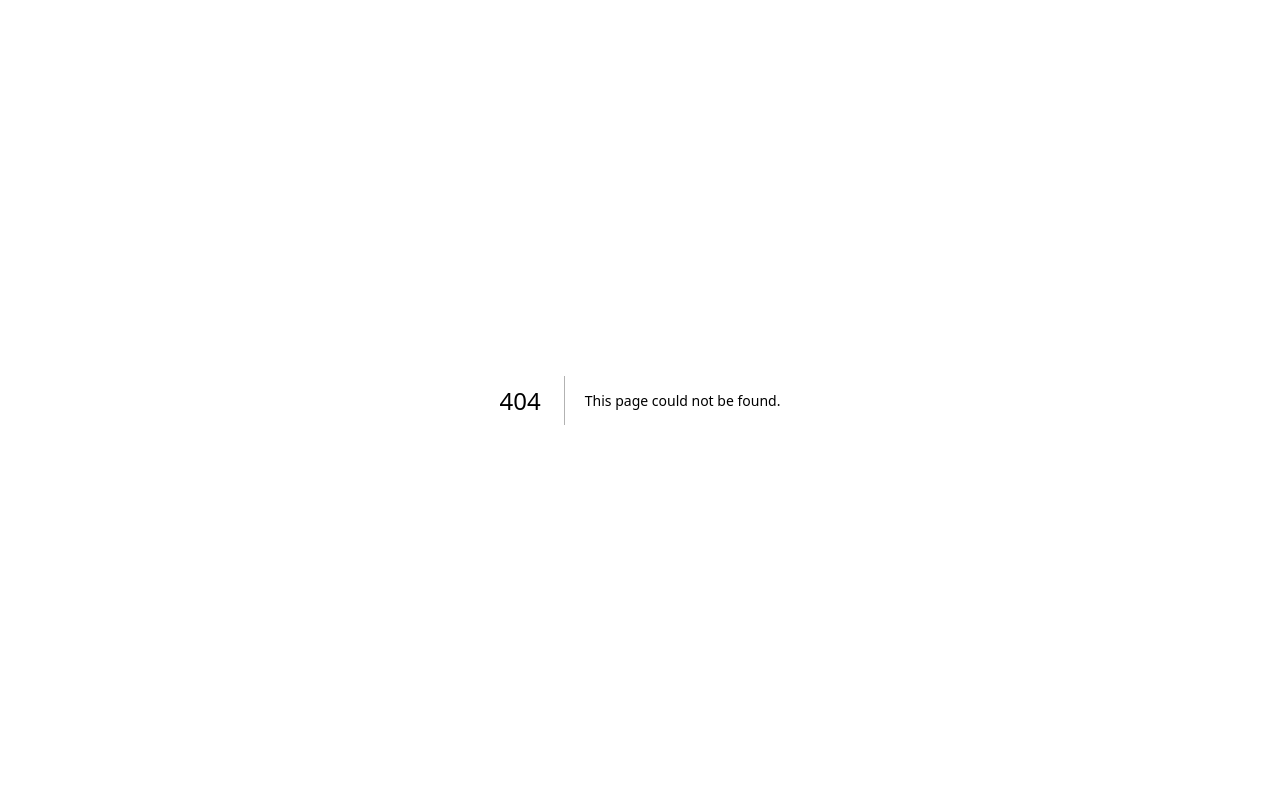
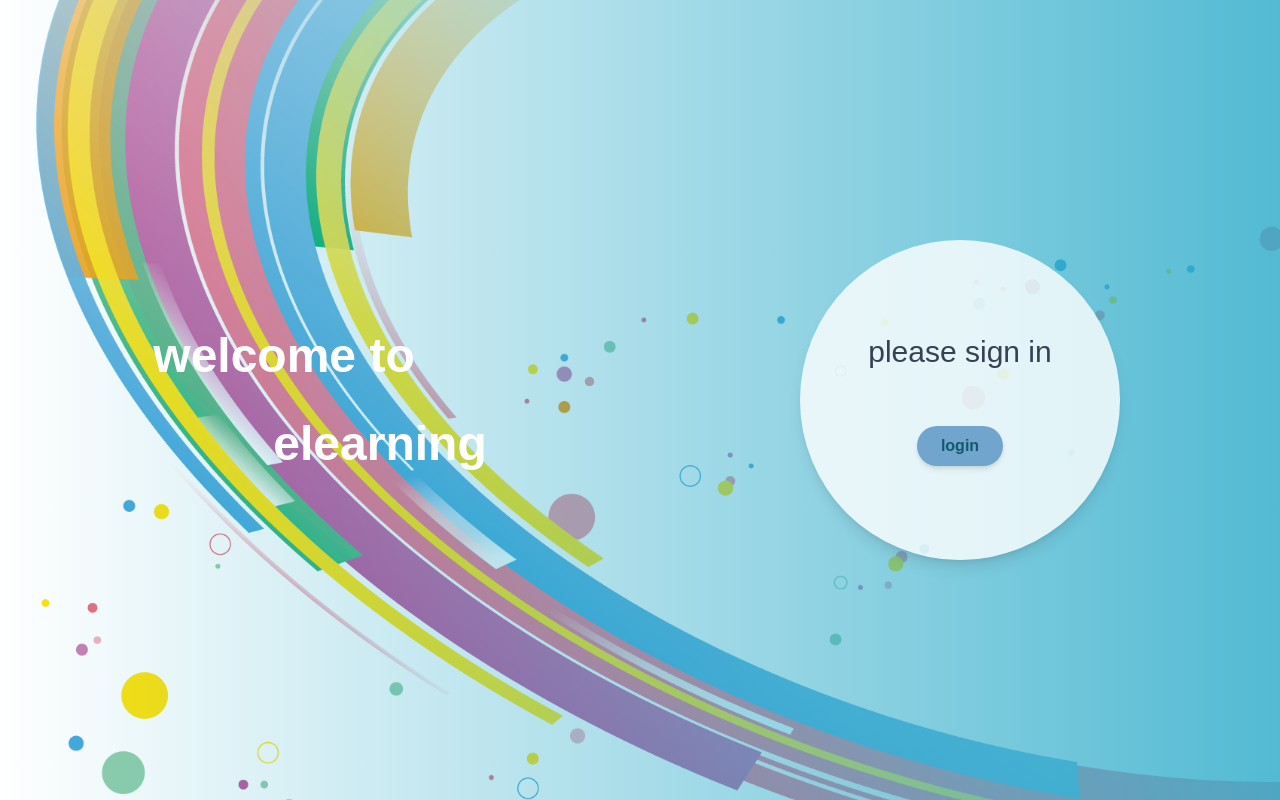
Before and after one commit to sugiharaYutakaa/eLearningApp, a Next.js app in the folder frontend/: page /login in a window 1280 px wide. Before the commit this address had no page. Built offline with nearby package versions, Linux system fonts and the light colour scheme.

Commit message:
ログインページの作成

```diff
--- /dev/null
+++ b/frontend/app/login/page.tsx
@@ -0,0 +1,40 @@
+"use client";
+
+import Image from "next/image";
+
+export default function LoginPage() {
+  return (
+    <div className="min-h-screen relative">
+      {/* 背景グラデーション */}
+      <div className="absolute inset-0 bg-gradient-to-r from-[#27A9C800] to-[#27A9C8CC] z-0" />
+
+      {/* 背景 */}
+      <Image
+        src="/haikei.png"
+        alt="背景画像"
+        fill
+        className="object-cover z-[-1]"
+      />
+
+      <div className="relative z-10 flex min-h-screen">
+        {/* 左側 */}
+        <div className="w-1/2 flex items-center justify-center">
+          <div className="text-white font-bold leading-tight">
+            <p className="text-5xl">welcome to</p>
+            <p className="text-5xl ml-30 mt-10">elearning</p>
+          </div>
+        </div>
+
+        {/* 右側 */}
+        <div className="w-1/2 flex items-center justify-center">
+          <div className="w-80 h-80 rounded-full bg-white/80 shadow-lg flex flex-col items-center justify-center text-center p-6">
+            <p className="text-3xl  text-gray-700 mb-14">please sign in</p>
+            <button className="bg-[#72A5CD] text-[#125A6C] px-6 py-2 rounded-full font-semibold shadow-md hover:brightness-105 transition">
+              login
+            </button>
+          </div>
+        </div>
+      </div>
+    </div>
+  );
+}
```
Also changed, not shown: frontend/public/haikei.png (added).
